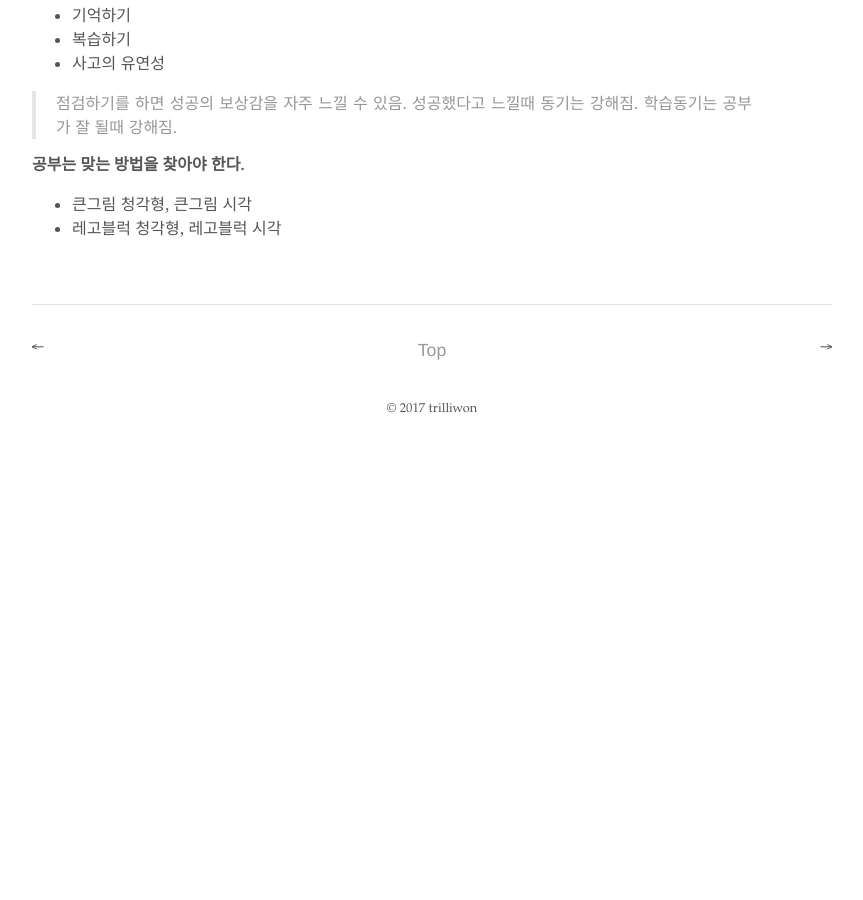
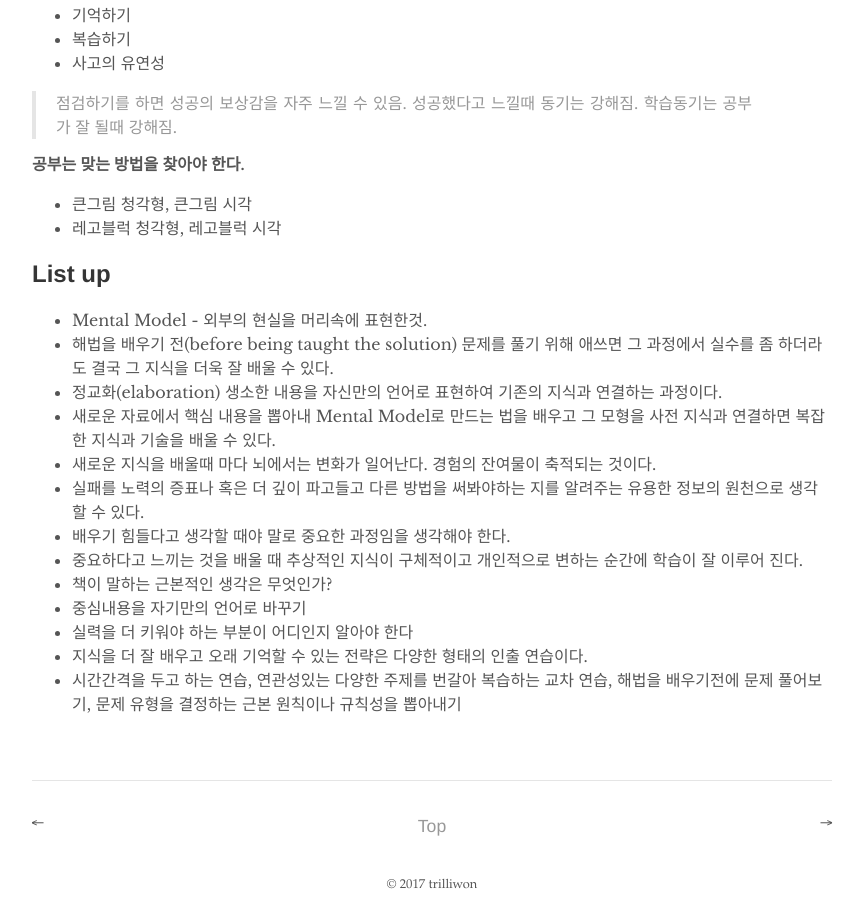
Before and after one commit to trilliwon/ABL, a Jekyll site: the page built from _posts/2017-11-23-how-to-study.md, in a window 1280 px wide and 900 px high, scrolled down 1831 px. Shown: the whole window, without its empty margins (208-1071 px from the left). Built offline with Jekyll 4.4.1, drawn with Linux system fonts in a browser that asks for light colours; before the commit the page ends 2283 px from its top, so only the background shows below that.

Commit message:
Thu Dec 21 14:14:32 KST 2017

```diff
--- a/_posts/2017-11-23-howtostudy.md
+++ b/_posts/2017-11-23-how-to-study.md
@@ -85,3 +85,19 @@ How to study
 
 - 큰그림 청각형, 큰그림 시각
 - 레고블럭 청각형, 레고블럭 시각
+
+## List up
+
+- Mental Model - 외부의 현실을 머리속에 표현한것.
+- 해법을 배우기 전(before being taught the solution) 문제를 풀기 위해 애쓰면 그 과정에서 실수를 좀 하더라도 결국 그 지식을 더욱 잘 배울 수 있다.
+- 정교화(elaboration) 생소한 내용을 자신만의 언어로 표현하여 기존의 지식과 연결하는 과정이다.
+- 새로운 자료에서 핵심 내용을 뽑아내 Mental Model로 만드는 법을 배우고 그 모형을 사전 지식과 연결하면 복잡한 지식과 기술을 배울 수 있다.
+- 새로운 지식을 배울때 마다 뇌에서는 변화가 일어난다. 경험의 잔여물이 축적되는 것이다.
+- 실패를 노력의 증표나 혹은 더 깊이 파고들고 다른 방법을 써봐야하는 지를 알려주는 유용한 정보의 원천으로 생각할 수 있다.
+- 배우기 힘들다고 생각할 때야 말로 중요한 과정임을 생각해야 한다.
+- 중요하다고 느끼는 것을 배울 때 추상적인 지식이 구체적이고 개인적으로 변하는 순간에 학습이 잘 이루어 진다.
+- 책이 말하는 근본적인 생각은 무엇인가?
+- 중심내용을 자기만의 언어로 바꾸기
+- 실력을 더 키워야 하는 부분이 어디인지 알아야 한다
+- 지식을 더 잘 배우고 오래 기억할 수 있는 전략은 다양한 형태의 인출 연습이다.
+- 시간간격을 두고 하는 연습, 연관성있는 다양한 주제를 번갈아 복습하는 교차 연습, 해법을 배우기전에 문제 풀어보기, 문제 유형을 결정하는 근본 원칙이나 규칙성을 뽑아내기
```
